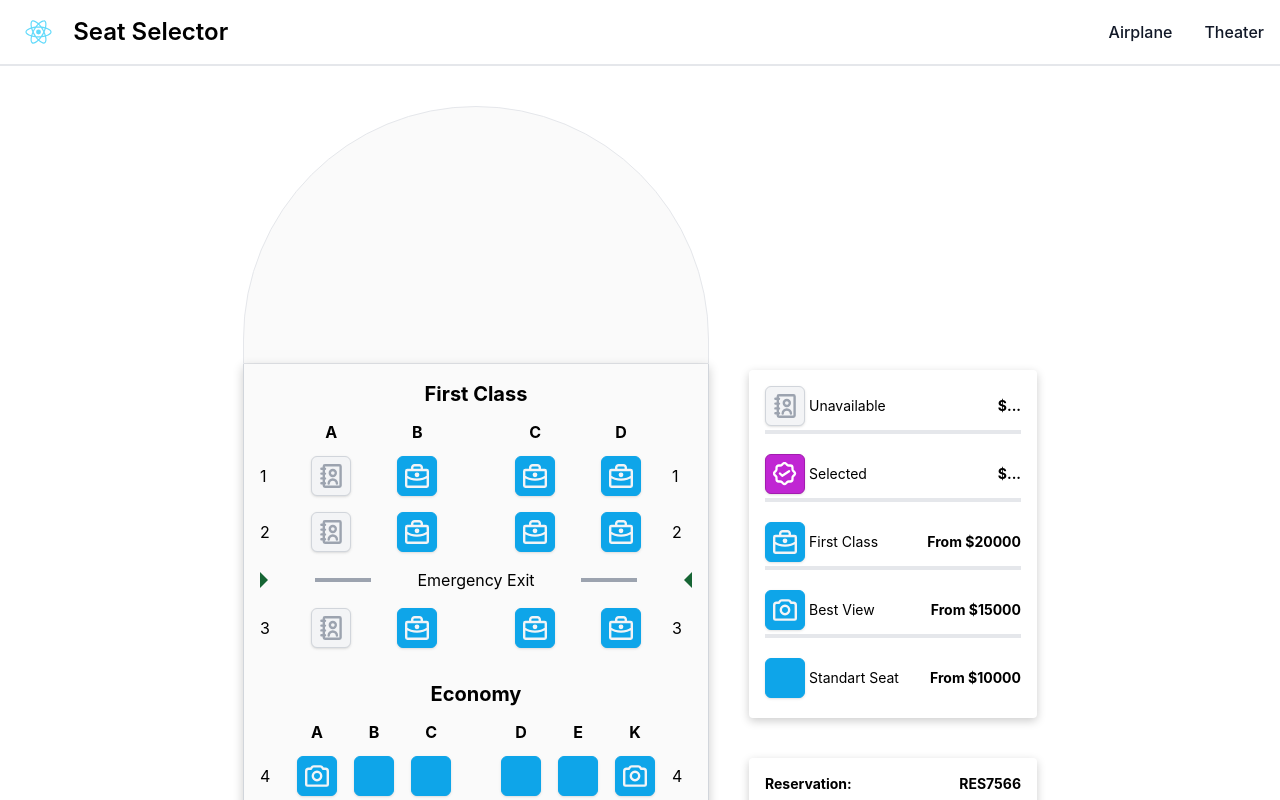
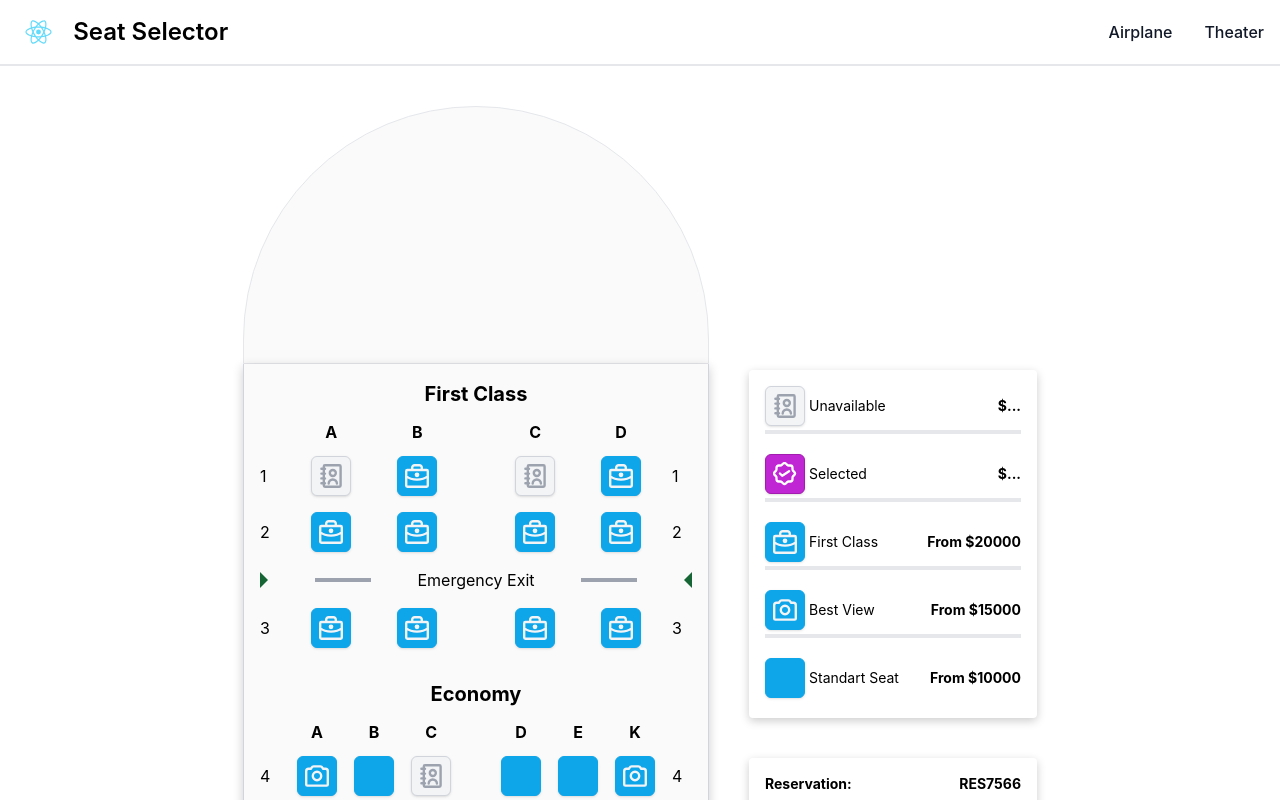
Before and after one commit to juancave/seat-selector, a React (Create React App) app: page /airplane in a window 1280 px wide. Shown: the top 800 px of the page. Built offline with nearby package versions, Linux system fonts and the light colour scheme.

Commit message:
Mock data updated

```diff
--- a/src/data/index.ts
+++ b/src/data/index.ts
@@ -1,6 +1,10 @@
 import { IconNames } from "components/Icons";
 import { seatStyles } from 'components/Seat';
 import { AirplaneData, EmergencyExit, Seat, SeatState, SeatType, SeatsRow, SeatLocation, FlightInformation, LegendSeat } from "types";
+
+const unavailableSeats = ['1A', '1D', '3C', '4C', '6B', '6C', '8D', '8E', '8K', '13D', '15K', '18A', '19D', '19K'];
+
+const getSeatAvailability = (seat: string) => unavailableSeats.includes(seat) ? SeatState.UNAVAILABLE : SeatState.AVAILABLE;
 
 const generateSeat = (row: string, name: string, price: number, state: SeatState, type: SeatType, location: SeatLocation): Seat => ({
   row,
@@ -11,16 +15,39 @@
   location,
 });
 
+enum SEATS {
+  A = 'A',
+  B = 'B',
+  C = 'C',
+  D = 'D',
+  E = 'E',
+  K = 'K'
+};
+
 const generateFirstClassRow = (title: string): SeatsRow => ({
   title,
-  leftSeats: [generateSeat(title, 'A', 30000, SeatState.UNAVAILABLE, SeatType.FIRST_CLASS, SeatLocation.WINDOW), generateSeat(title, 'B', 24000, SeatState.AVAILABLE, SeatType.FIRST_CLASS, SeatLocation.STANDARD)],
-  rightSeats: [generateSeat(title, 'D', 24000, SeatState.AVAILABLE, SeatType.FIRST_CLASS, SeatLocation.CORRIDOR), generateSeat(title, 'E', 30000, SeatState.AVAILABLE, SeatType.FIRST_CLASS, SeatLocation.WINDOW)],
+  leftSeats: [
+    generateSeat(title, SEATS.A, 30000, getSeatAvailability(`${title}${SEATS.A}`), SeatType.FIRST_CLASS, SeatLocation.WINDOW),
+    generateSeat(title, 'B', 24000, getSeatAvailability(`${title}B`), SeatType.FIRST_CLASS, SeatLocation.STANDARD),
+  ],
+  rightSeats: [
+    generateSeat(title, 'D', 24000, getSeatAvailability(`${title}D`), SeatType.FIRST_CLASS, SeatLocation.CORRIDOR),
+    generateSeat(title, 'E', 30000, getSeatAvailability(`${title}E`), SeatType.FIRST_CLASS, SeatLocation.WINDOW),
+  ],
 });
 
 const generateEconomyRow = (title: string): SeatsRow => ({
   title,
-  leftSeats: [generateSeat(title, 'A', 15000, SeatState.AVAILABLE, SeatType.ECONOMY, SeatLocation.WINDOW), generateSeat(title, 'B', 12000, SeatState.AVAILABLE, SeatType.ECONOMY, SeatLocation.STANDARD), generateSeat(title, 'C', 10000, SeatState.AVAILABLE, SeatType.ECONOMY, SeatLocation.CORRIDOR)],
-  rightSeats: [generateSeat(title, 'D', 10000, SeatState.AVAILABLE, SeatType.ECONOMY, SeatLocation.CORRIDOR), generateSeat(title, 'E', 12000, SeatState.AVAILABLE, SeatType.ECONOMY, SeatLocation.STANDARD), generateSeat(title, 'K', 15000, SeatState.AVAILABLE, SeatType.ECONOMY, SeatLocation.WINDOW)],
+  leftSeats: [
+    generateSeat(title, SEATS.A, 15000, getSeatAvailability(`${title}${SEATS.A}`), SeatType.ECONOMY, SeatLocation.WINDOW),
+    generateSeat(title, SEATS.B, 12000, getSeatAvailability(`${title}${SEATS.B}`), SeatType.ECONOMY, SeatLocation.STANDARD),
+    generateSeat(title, SEATS.C, 10000, getSeatAvailability(`${title}${SEATS.C}`), SeatType.ECONOMY, SeatLocation.CORRIDOR),
+  ],
+  rightSeats: [
+    generateSeat(title, SEATS.D, 10000, getSeatAvailability(`${title}${SEATS.E}`), SeatType.ECONOMY, SeatLocation.CORRIDOR),
+    generateSeat(title, SEATS.E, 12000, getSeatAvailability(`${title}${SEATS.E}`), SeatType.ECONOMY, SeatLocation.STANDARD),
+    generateSeat(title, SEATS.K, 15000, getSeatAvailability(`${title}${SEATS.K}`), SeatType.ECONOMY, SeatLocation.WINDOW),
+  ],
 });
 
 const generateEmergencyExit = (): EmergencyExit => ({
@@ -31,8 +58,8 @@
 export const airplaneSeatsDataMock: AirplaneData[] = [
   {
     title: 'First Class',
-    leftHeaders: ['A', 'B'],
-    rightHeaders: ['C', 'D'],
+    leftHeaders: [SEATS.A, SEATS.B],
+    rightHeaders: [SEATS.C, SEATS.D],
     rows: [
       generateFirstClassRow('1'),
       generateFirstClassRow('2'),
@@ -42,8 +69,8 @@
   },
   {
     title: 'Economy',
-    leftHeaders: ['A', 'B', 'C'],
-    rightHeaders: ['D', 'E', 'K'],
+    leftHeaders: [SEATS.A, SEATS.B, SEATS.C],
+    rightHeaders: [SEATS.D, SEATS.E, SEATS.K],
     rows: [
       generateEconomyRow('4'),
       generateEconomyRow('5'),
```
